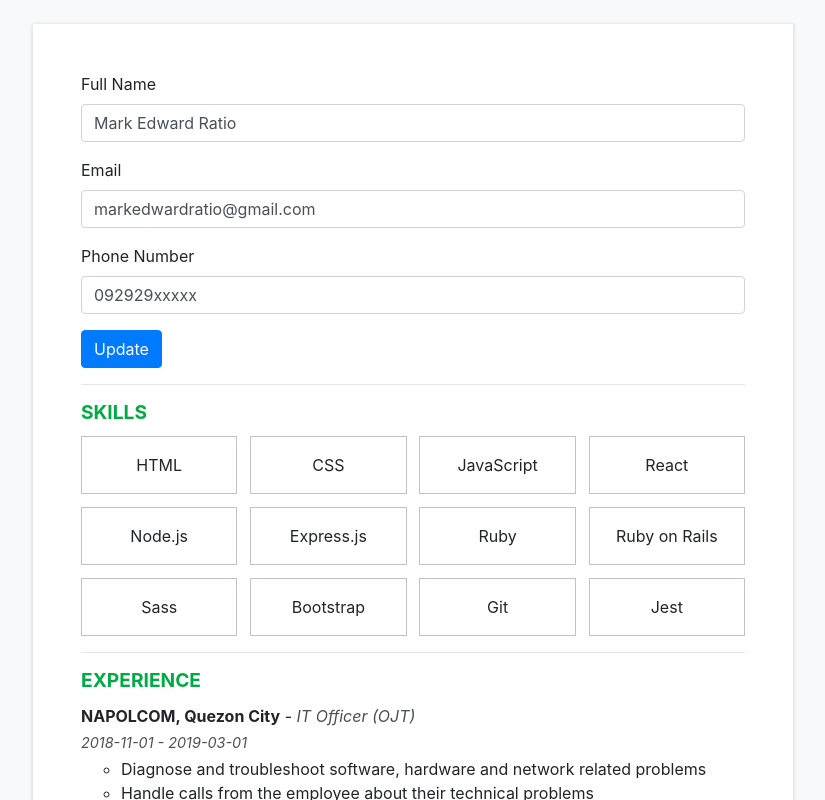
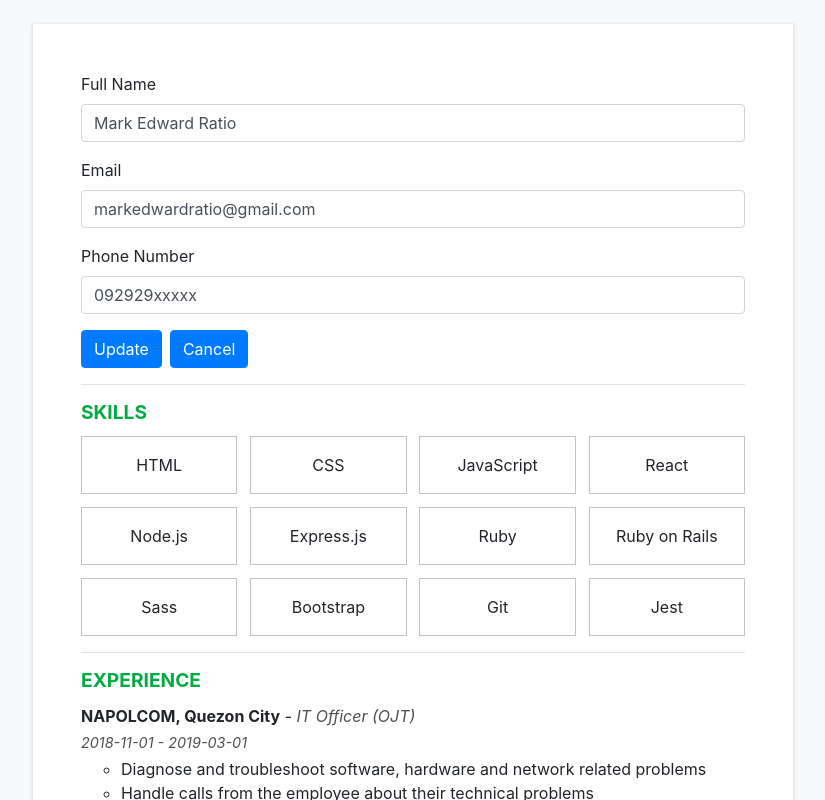
Before and after one commit to MERatio/cv-app, a React (Create React App) app: page / in a window 1280 px wide. Both pictures are taken after a click on the button "Edit". Shown: the top 800 px of the page, without its empty margins (227-1052 px from the left). Built offline with nearby package versions, Linux system fonts and the light colour scheme.

Commit message:
Add cancel edit functionality to general info form

```diff
--- a/src/components/GeneralInfoForm.js
+++ b/src/components/GeneralInfoForm.js
@@ -9,7 +9,12 @@
 			phoneNumber: this.props.generalInfo.phoneNumber,
 		};
 		this.handleInputChange = this.props.handleInputChange.bind(this);
+		this.handleCancelEdit = this.handleCancelEdit.bind(this);
 		this.handleSubmit = this.handleSubmit.bind(this);
+	}
+
+	handleCancelEdit() {
+		this.props.changeEditMode(false);
 	}
 
 	handleSubmit(e) {
@@ -65,6 +70,13 @@
 				<button type="submit" className="btn btn-primary">
 					Update
 				</button>
+				<button
+					type="button"
+					className="btn btn-primary ml-2"
+					onClick={this.handleCancelEdit}
+				>
+					Cancel
+				</button>
 			</form>
 		);
 	}
```
